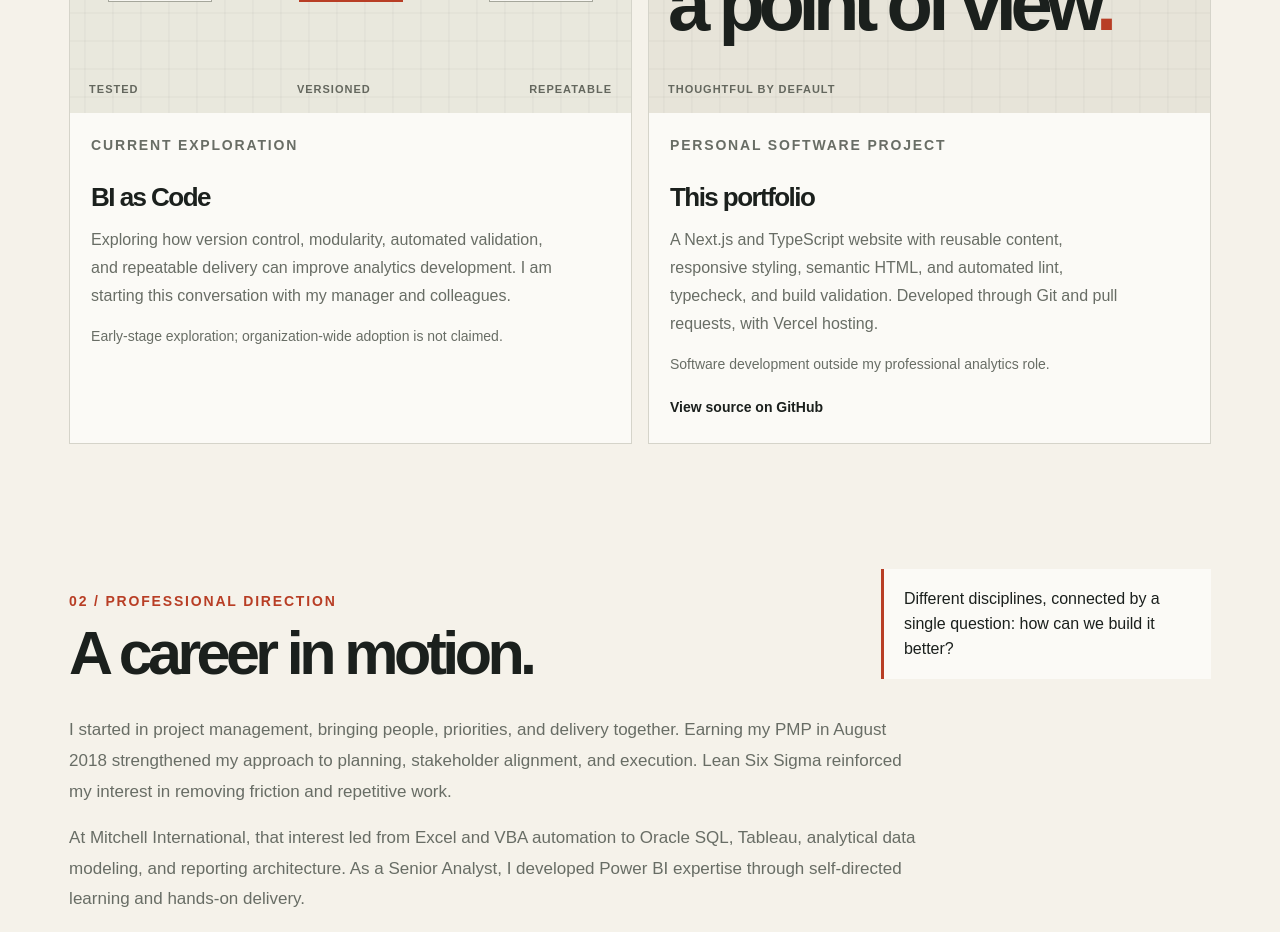
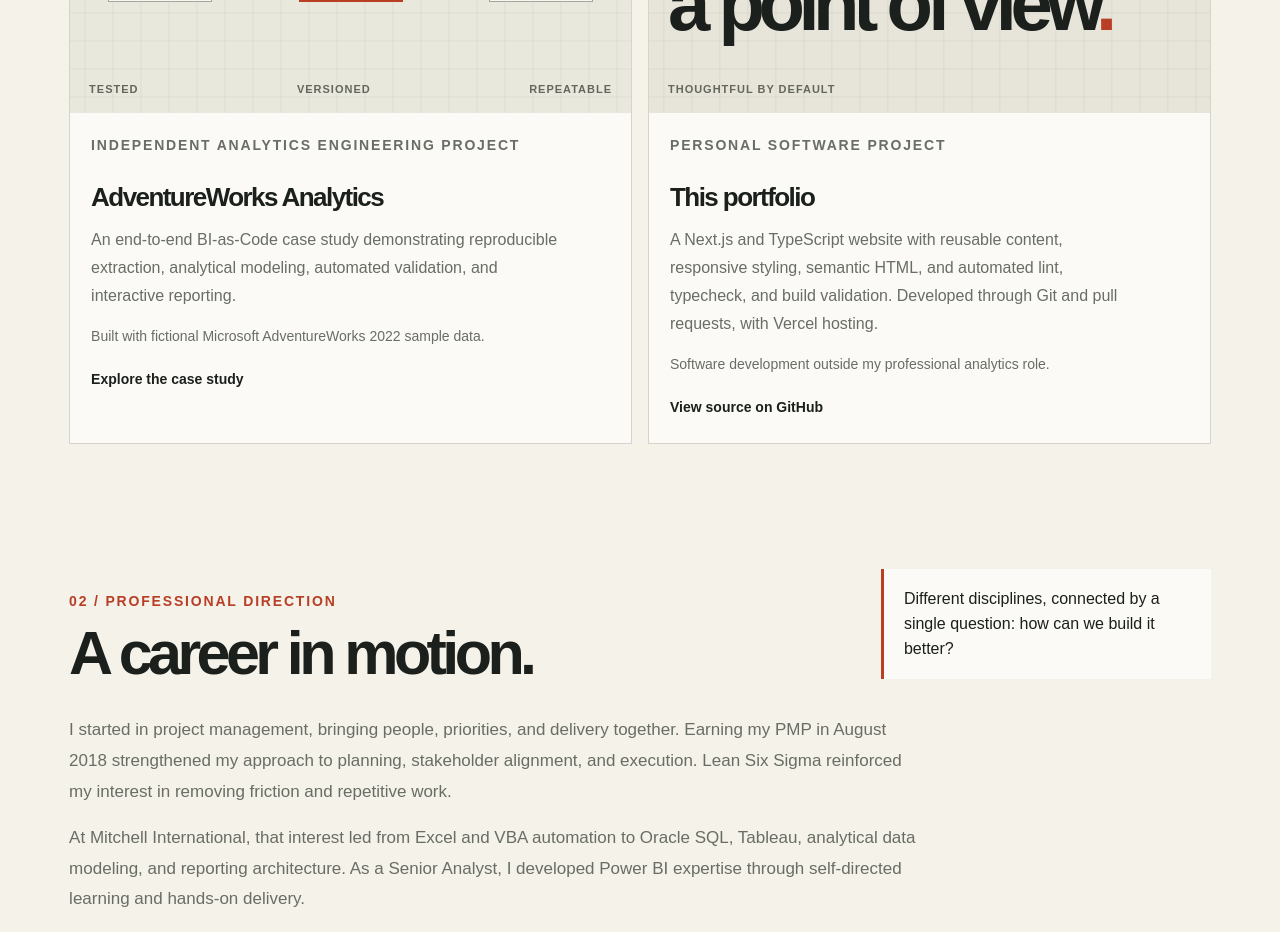
Before and after one commit to mikezhao415/mikezhao.dev, a Next.js app: page / in a window 1280 px wide. Shown: the part 1160-2092 px from the top of the page. Built offline with nearby package versions, Linux system fonts and the light colour scheme.

Commit message:
feat: integrate AdventureWorks routes and portfolio navigation

```diff
--- a/content/portfolio.ts
+++ b/content/portfolio.ts
@@ -58,11 +58,13 @@ export const professionalContributions = [
 
 export const selectedWork = [
   {
-    category: "Current exploration",
-    title: "BI as Code",
+    category: "Independent analytics engineering project",
+    title: "AdventureWorks Analytics",
     description:
-      "Exploring how version control, modularity, automated validation, and repeatable delivery can improve analytics development. I am starting this conversation with my manager and colleagues.",
-    note: "Early-stage exploration; organization-wide adoption is not claimed.",
+      "An end-to-end BI-as-Code case study demonstrating reproducible extraction, analytical modeling, automated validation, and interactive reporting.",
+    note: "Built with fictional Microsoft AdventureWorks 2022 sample data.",
+    href: "/projects/adventureworks-analytics",
+    linkLabel: "Explore the case study",
   },
   {
     category: "Personal software project",
```
